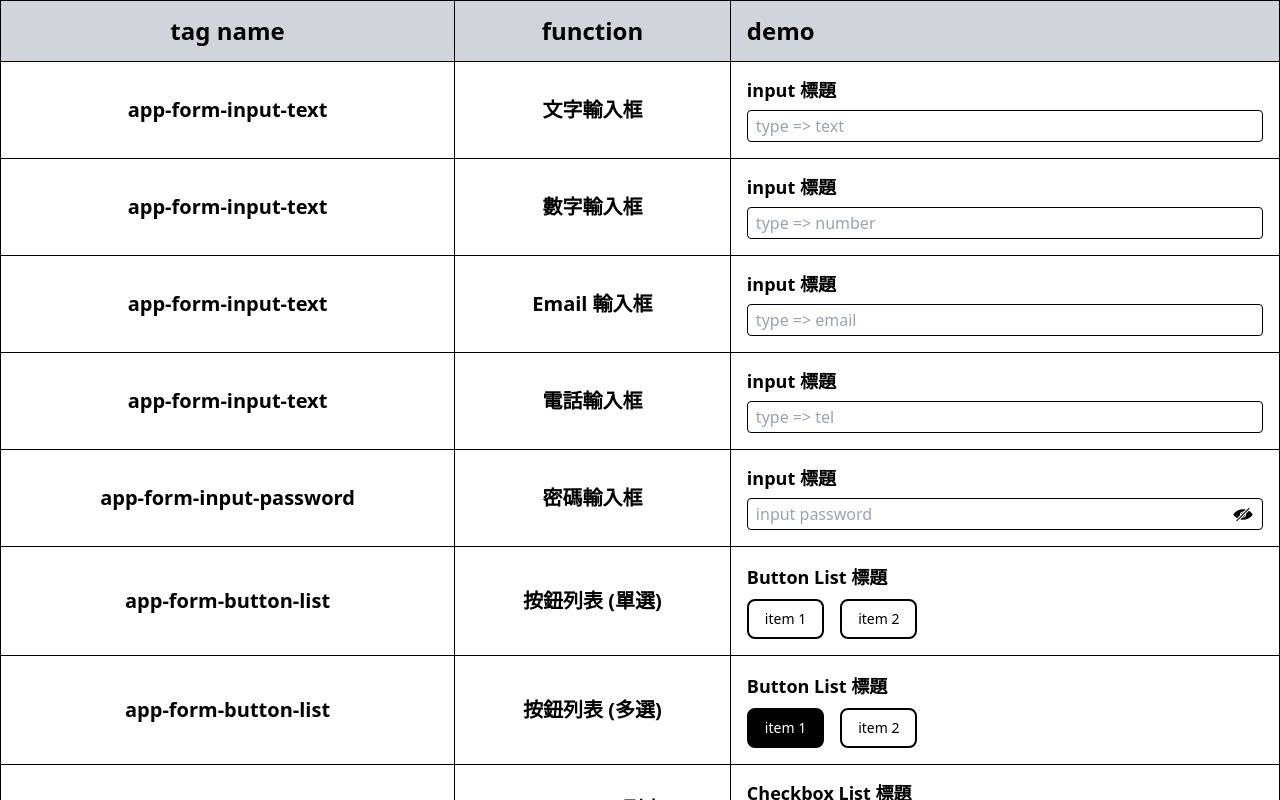
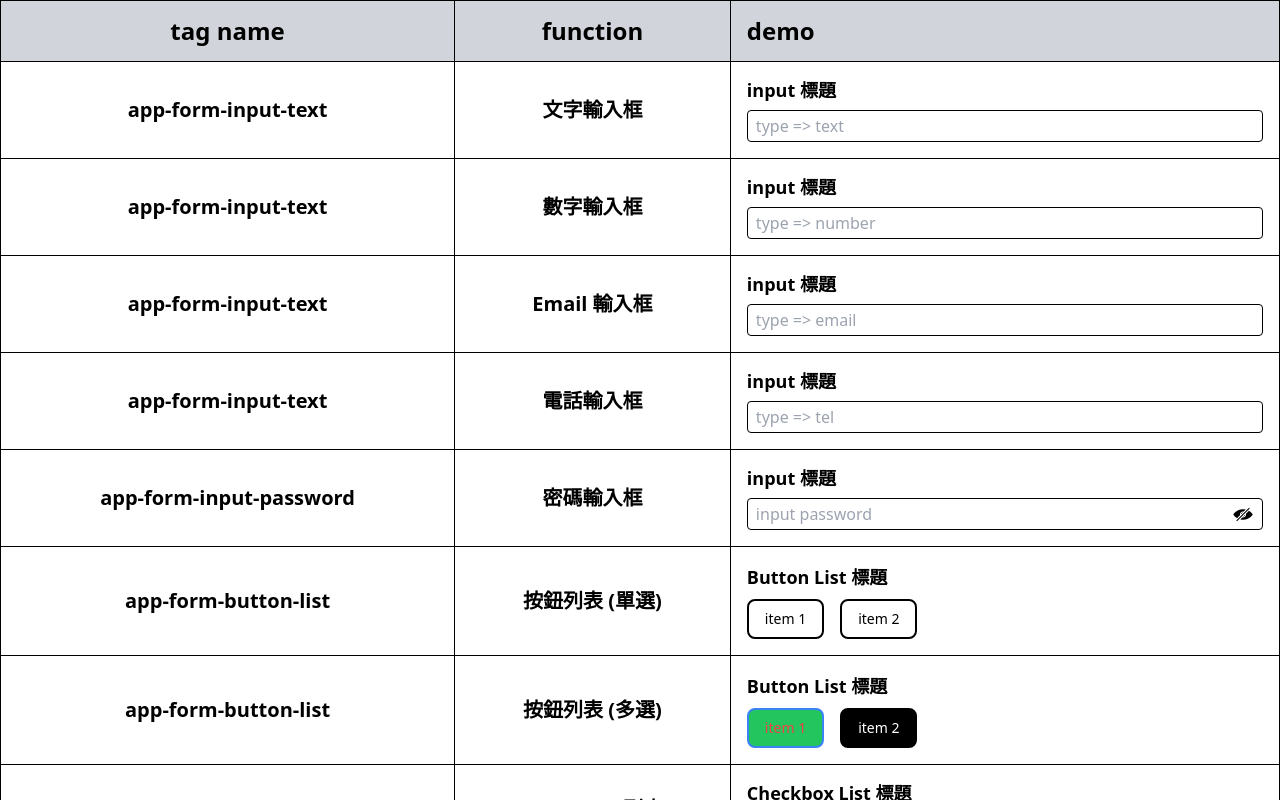
Before and after one commit to Charmying/Test-----Angular, an Angular app: page /pages/demo/demo-forms in a window 1280 px wide. Shown: the top 800 px of the page. Built offline with nearby package versions, Linux system fonts and the light colour scheme.

Commit message:
form-button-list 新增 文字 邊框 背景 顏色自訂

```diff
--- a/src/app/pages/demo/demo-forms/demo-forms.component.html
+++ b/src/app/pages/demo/demo-forms/demo-forms.component.html
@@ -100,7 +100,7 @@
       </td>
       <td>
         <div>
-          <app-form-button-list [form]="form" [title]="'Button List 標題'" [data]="buttonListData" [formControlName]="'multipleButtonList'" [multiple]="true"></app-form-button-list>
+          <app-form-button-list [form]="form" [title]="'Button List 標題'" [data]="buttonListData" [formControlName]="'multipleButtonList'" [multiple]="true" uncheckedTextColor="text-white" uncheckedBorderColor="border-black" uncheckedBackgroundColor="bg-black" checkedTextColor="text-red-500" checkedBorderColor="border-blue-500" checkedBackgroundColor="bg-green-500"></app-form-button-list>
         </div>
       </td>
     </tr>
--- a/src/app/shared/components/forms/form-button-list/form-button-list.component.html
+++ b/src/app/shared/components/forms/form-button-list/form-button-list.component.html
@@ -2,7 +2,11 @@
   <div *ngIf="title" class="text-lg font-semibold mb-2">{{ title }}</div>
   <div class="flex gap-4 flex-wrap">
     <div *ngFor="let item of data">
-      <app-button [text]="item.name" [buttonClass]="isChecked(item) ? 'bg-black text-white border-black' : 'bg-white text-black border-black'" (buttonClick)="selectButton(item)"></app-button>
+      <app-button
+        [text]="item.name"
+        [buttonClass]="getButtonClass(item)"
+        (buttonClick)="selectButton(item)">
+      </app-button>
     </div>
   </div>
 </div>
--- a/src/app/shared/components/forms/form-button-list/form-button-list.component.ts
+++ b/src/app/shared/components/forms/form-button-list/form-button-list.component.ts
@@ -12,7 +12,7 @@ import { ButtonComponent } from '../../button/button.component';
   imports: [CommonModule, ReactiveFormsModule, ButtonComponent],
 })
 export class FormButtonListComponent implements OnInit {
-  /** FormGroup */
+/** FormGroup */
   @Input() form!: FormGroup;
   /** input title */
   @Input() title = '';
@@ -22,6 +22,18 @@ export class FormButtonListComponent implements OnInit {
   @Input() formControlName = '';
   /** 是否為多選模式，預設為 false（單選） */
   @Input() multiple = false;
+  /** 選中狀態的文字顏色 */
+  @Input() checkedTextColor?: string;
+  /** 選中狀態的邊框顏色 */
+  @Input() checkedBorderColor?: string;
+  /** 選中狀態的背景色 */
+  @Input() checkedBackgroundColor?: string;
+   /** 未選中狀態的文字顏色 */
+  @Input() uncheckedTextColor?: string;
+  /** 未選中狀態的邊框顏色 */
+  @Input() uncheckedBorderColor?: string;
+  /** 未選中狀態的背景色 */
+  @Input() uncheckedBackgroundColor?: string;
 
   ngOnInit(): void {
     const control = this.form.get(this.formControlName);
@@ -60,4 +72,23 @@ export class FormButtonListComponent implements OnInit {
     const value = control.value;
     return this.multiple ? (value || []).includes(item.id) : value === item.id;
   }
+
+  getButtonClass(item: BaseCommonObj): string {
+    const isChecked = this.isChecked(item);
+    let bgClass: string;
+    let textClass: string;
+    let borderClass: string;
+
+    if (isChecked) {
+      bgClass = this.checkedBackgroundColor ? this.checkedBackgroundColor : 'bg-black';
+      textClass = this.checkedTextColor ? this.checkedTextColor : 'text-white';
+      borderClass = this.checkedBorderColor ? this.checkedBorderColor : 'border-black';
+    } else {
+      bgClass = this.uncheckedBackgroundColor ? this.uncheckedBackgroundColor : 'bg-white';
+      textClass = this.uncheckedTextColor ? this.uncheckedTextColor : 'text-black';
+      borderClass = this.uncheckedBorderColor ? this.uncheckedBorderColor : 'border-black';
+    }
+
+    return `${bgClass} ${textClass} ${borderClass}`;
+  }
 }
```
